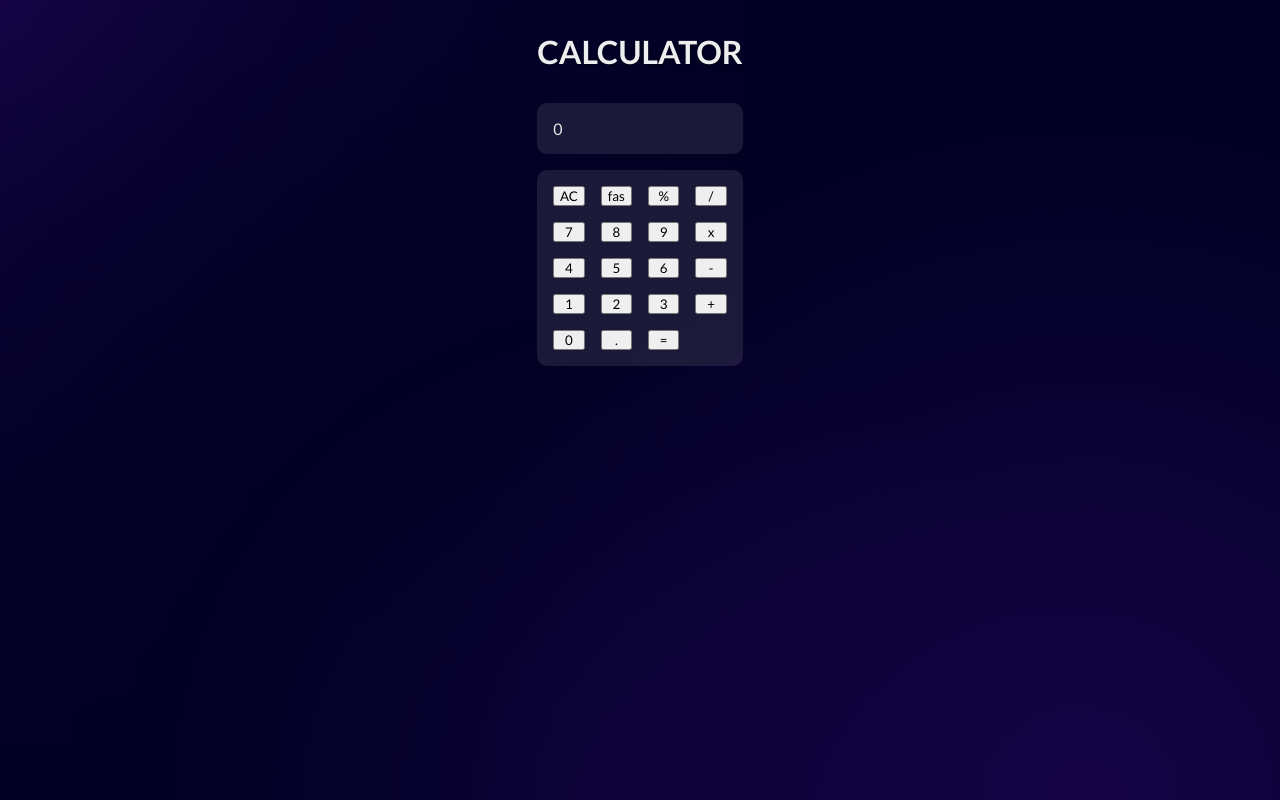
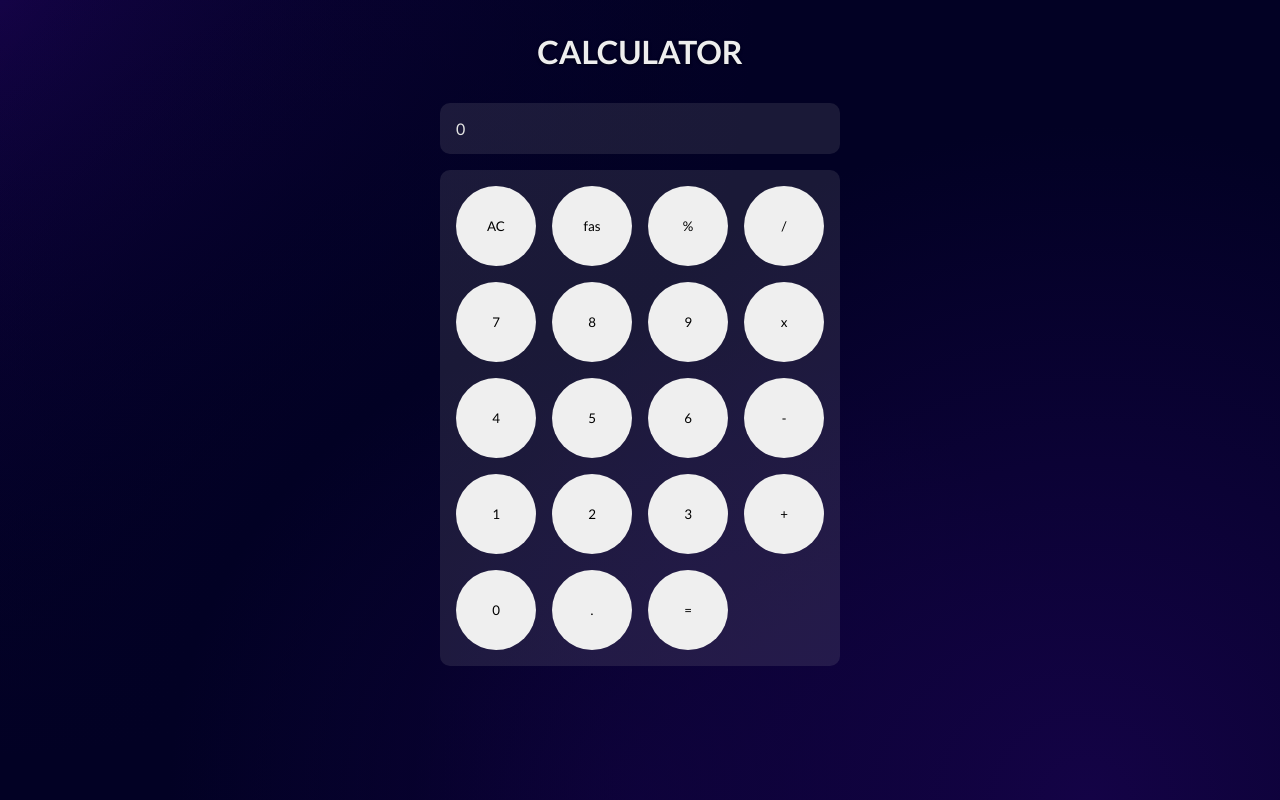
Before and after one commit to NunoFilipeRosaPires/calculator, a React (Create React App) app: page / in a window 1280 px wide. Built offline with nearby package versions, Linux system fonts and the light colour scheme.

Commit message:
Add button styles

```diff
--- a/src/styles/button.scss
+++ b/src/styles/button.scss
@@ -1,4 +1,11 @@
 .button {
   position: relative;
   z-index: 1;
+  width: calc(25vw - 2rem);
+  max-width: calc(20vh - 5rem);
+  min-width: 0px;
+  border: 0;
+  border-radius: 50%;
+  height: auto;
+  aspect-ratio: 1/1;
 }
--- a/src/styles/general.scss
+++ b/src/styles/general.scss
@@ -14,10 +14,11 @@ h1 {
 }
 
 .app {
-  width: calc(100vw - 2rem);
+  width: 100vw;
+  max-width: 100%; /* added */
   height: calc(100vh - 4rem);
   position: relative;
-  padding: 2rem 1rem;
+  padding-block: 2rem;
   display: flex;
   flex-direction: column;
   align-items: center;
@@ -49,3 +50,9 @@ h1 {
     filter: blur(5px);
   }
 }
+
+.calculator {
+  height: calc(100vh - 4rem);
+  display: flex;
+  flex-direction: column;
+}
```
